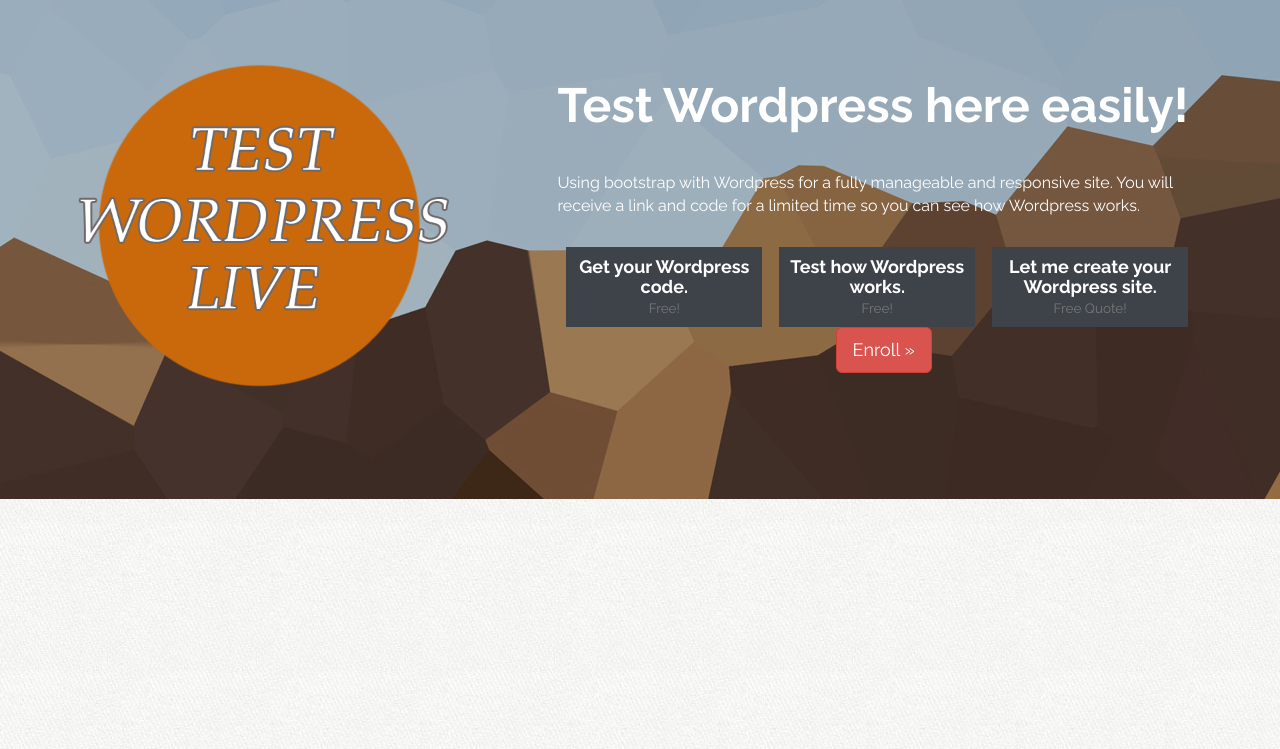
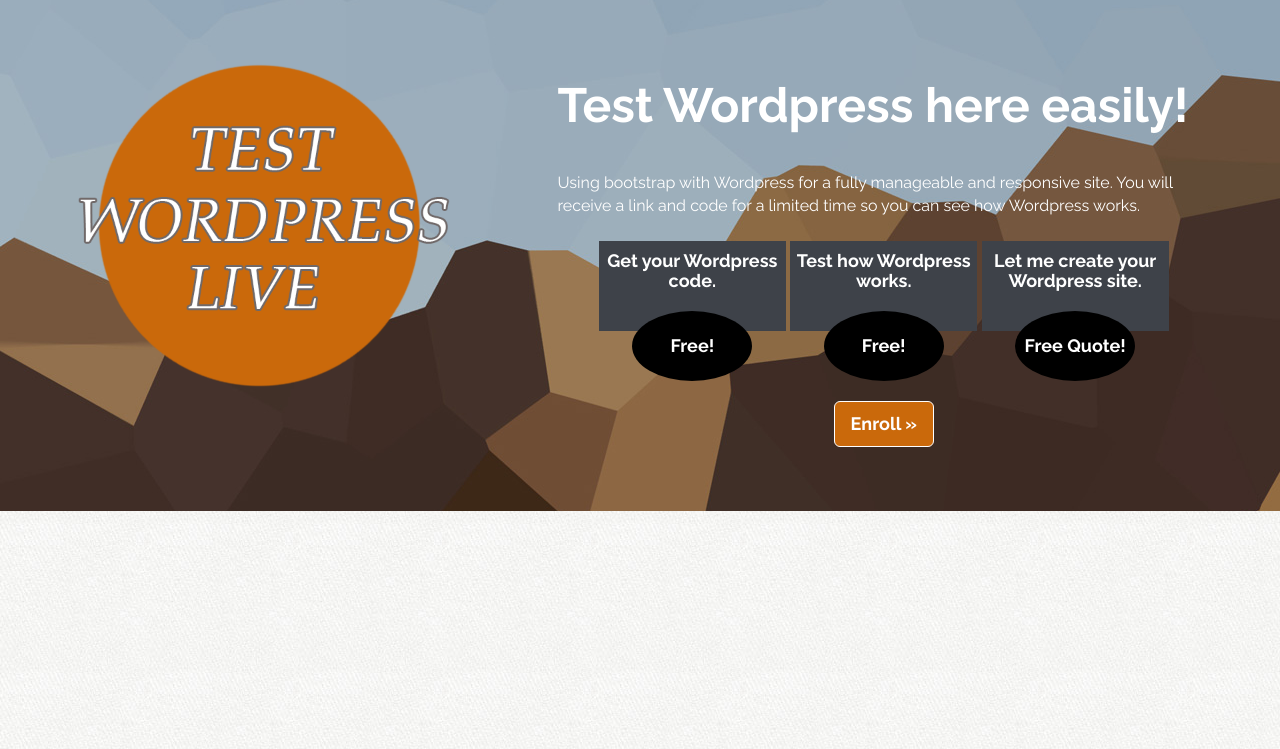
Before and after one commit to georgetour/Bootstrap-to-Wordpress, a PHP site: page / in a window 1280 px wide. Shown: the part 51-800 px from the top of the page. Run offline with PHP 8.4, Linux system fonts and the light colour scheme.

Commit message:
Main page layout and content
- Main page layout and content added
- Mixins for different screens

```diff
--- a/assets/css/_mixins.scss
+++ b/assets/css/_mixins.scss
@@ -24,3 +24,49 @@
   padding: 40px 0;
   color: white;
 }
+
+@mixin price-sphere {
+  position: absolute;
+  width: 120px;
+  text-align: center;
+  line-height: 70px;
+  bottom :-50px;
+  left: 50%;
+  margin-left: -60px;
+  border-radius: 100%;
+  background-color: black;
+
+
+}
+
+//Mixin for small screens
+@mixin small-screens {
+  @media screen and (max-width: 767px) {
+    @content;
+  }
+}
+
+//Mixin for apple ipad and medium screens resolutions
+@mixin apple-and-medium-screens{
+  @media (min-width: 768px) and (max-width: 1024px){
+    @content;
+  }
+}
+
+//Mixin for large screens
+@mixin large-screens{
+  @media screen and (min-width: 1025px){
+    @content;
+  }
+}
+
+//Mixin for exstra large screens
+@mixin xlarge-screens{
+  @media screen and (min-width: 1200px){
+    @content;
+  }
+}
+
+@mixin testBorder{
+  border: 1px solid black;
+}
--- a/assets/css/_variables.scss
+++ b/assets/css/_variables.scss
@@ -1,7 +1,9 @@
 //Colors
 $green : #79b044;
-$slamon : #dd5638;
+$orange: rgb(202,105,11);
 $bluegray : #3e4249;
+
+
 
 //Fonts
 $raleway :  'Raleway',Helvetica,sans-serif;
--- a/assets/css/custom.min.css
+++ b/assets/css/custom.min.css
@@ -1 +1 @@
-body{margin-top:50px;font-family:"Raleway",Helvetica,sans-serif;font-size:16px;background:url("../img/tile.jpg") top left repeat}h1,h2,h3,h4,h5,h6{-webkit-font-smoothing:antialiased;text-rendering:optimizelegibility;font-weight:bold}h1{font-size:3em}h1,h2{margin:10px 0 40px}h3{margin:20px 0}#hero{background:url("../img/hero-bg.jpg") 50% 0 no-repeat fixed;min-height:500px;padding:40px 0;color:white;-webkit-font-smoothing:antialiased;text-rendering:optimizelegibility}#hero .hero-text{margin-top:30px}.price-timeline{margin:30px 0 60px;text-align:center}.price-timeline .price{display:inline-block;margin:0 2% 0 0;width:30%;background:#3e4249}.logo{width:400px}
+body{margin-top:50px;font-family:"Raleway",Helvetica,sans-serif;font-size:16px;background:url("../img/tile.jpg") top left repeat}h1,h2,h3,h4,h5,h6{-webkit-font-smoothing:antialiased;text-rendering:optimizelegibility;font-weight:bold}h1{font-size:3em}h1,h2{margin:10px 0 40px}h3{margin:20px 0}#hero{background:url("../img/hero-bg.jpg") 50% 0 no-repeat fixed;min-height:500px;padding:40px 0;color:white;-webkit-font-smoothing:antialiased;text-rendering:optimizelegibility}#hero .hero-text{margin-top:30px}.price-timeline{padding:14px;text-align:center}.price{vertical-align:top;background-color:#3e4249;position:relative;display:inline-block;padding-bottom:50px;box-sizing:border-box;max-height:100px}.btn{font-weight:bold}.btn-danger{border-color:white;background-color:#ca690b}.price-sphere{position:absolute;width:120px;text-align:center;line-height:70px;bottom:-50px;left:50%;margin-left:-60px;border-radius:100%;background-color:black}@media screen and (max-width:767px){.price{display:block;width:100%}.align-center{text-align:center}}@media(min-width:768px) and (max-width:1024px){.price{display:inline-block;width:30%;max-height:115px}.price .price-sphere{margin-left:-50px;font-size:14px;width:100px}}@media screen and (min-width:1025px){.price{display:inline-block;width:30%}}@media screen and (min-width:1200px){.price{max-height:90px}}.logo{width:400px}
--- a/assets/css/custom.scss
+++ b/assets/css/custom.scss
@@ -1,5 +1,7 @@
 @import "variables";
 @import "mixins";
+
+//General layout
 
 /*Body layout*/
 body{
@@ -33,17 +35,80 @@
   }
 }
 
-.price-timeline{
-  margin: 30px 0 60px;
+.price-timeline {
+  padding: 14px;
   text-align: center;
+}
 
+.price {
+  vertical-align: top;
+  background-color: $bluegray;
+  position: relative;
+  display: inline-block;
+  padding-bottom: 50px;
+  box-sizing: border-box;
+  max-height: 100px;
+}
+
+.btn{
+  font-weight: bold;
+}
+
+.btn-danger{
+  border-color: white;
+  background-color: $orange;
+}
+
+.price-sphere{
+  @include price-sphere;
+}
+
+/* Small screens layout*/
+@include small-screens{
+  .price{
+    display: block;
+    width: 100%;
+  }
+
+  .align-center{
+    text-align: center;
+  }
+}
+
+/* Apple and medium screens layout*/
+@include apple-and-medium-screens{
   .price{
     display: inline-block;
-    margin: 0 2% 0 0;
     width: 30%;
-    background: $bluegray;
+    max-height: 115px;
+
+    .price-sphere{
+      margin-left: -50px;
+      font-size: 14px;
+      width: 100px;
+    }
   }
 }
+/* Large screens layout*/
+@include large-screens{
+  .price{
+    display: inline-block;
+    width: 30%;
+
+  }
+}
+
+@include xlarge-screens{
+  .price{
+    max-height: 90px;
+  }
+}
+
+
+
+
+
+
 
 .logo{
   width: 400px;
--- a/index.html
+++ b/index.html
@@ -10,8 +10,13 @@
 
     <title>Bootstrap To Wordpress</title>
 
+
+
+
     <!--Bootstrap CSS -->
     <link rel="stylesheet" href="assets/css/bootstrap.min.css" type="text/css" >
+
+
 
     <!--Font awesome icons-->
     <link rel="stylesheet" href="assets/css/font-awesome/font-awesome.min.css"  type="text/css">
@@ -63,34 +68,50 @@
     <article >
         <div class="container clearfix">
             <div class="row">
-                <div class="col-sm-5"><!--Left column-->
-                    <img class="logo" src="assets/img/test-wordpress-live.png" alt="Bootstrap To WordPress">
+                <div class="col-sm-5 col-lg-5 col-md-5"><!--Left column-->
+                    <img class="logo img-responsive" src="assets/img/test-wordpress-live.png" alt="Bootstrap To WordPress">
                 </div><!--End Left column----->
-                <div class="col-sm-7 hero-text"><!--Right column-->
-                    <h1>Test Wordpress here easily!</h1>
+                <div class="col-sm-7 col-lg-7 col-md-7  hero-text "><!--Right column-->
+                    <h1 class="align-center">Test Wordpress here easily!</h1>
                     <p>Using bootstrap with Wordpress for a fully manageable and responsive site.
                     You will receive a link and code for a limited time so you can see how
                         Wordpress works.
                     </p>
-                    <div class="price-timeline">
-                        <div class="price active">
-                            <h4>Get your Wordpress code. <div><small>Free!</small></div></h4>
+
+                    <div class="price-timeline  ">
+                        <div class=" price ">
+                            <h4>Get your Wordpress <br>code.
+                                <div class="price-sphere">Free!</div></h4>
                         </div>
-                        <div class="price ">
-                            <h4>Test how Wordpress works. <div><small> Free!</small></div></h4>
-                        </div>
-                        <div class="price ">
-                            <h4>Let me create your Wordpress site.<br>
-                                <div><small>Free Quote!</small></div>
+
+                        <div class="price">
+                            <h4>Test how Wordpress works.
+                                <div class="price-sphere"> Free!</div>
                             </h4>
                         </div>
-                        <p><a class="btn btn-lg btn-danger" href="index.html" role="button">Enroll &raquo;</a></p>
+
+
+                        <div class="price">
+                            <h4>Let me create your Wordpress site.
+                                <div class="price-sphere"> Free Quote!</div>
+                            </h4>
+                        </div>
+
+                        <p style="margin-top: 70px"><a  class="btn btn-lg btn-danger" href="index.html" role="button">Enroll &raquo;</a></p>
                     </div><!--Right column end-->
+
                 </div>
             </div>
         </div>
 
+
+
     </article>
+
+
+
+
+
 
 </section><!--End hero---------------->
 
@@ -155,15 +176,11 @@
 
 </div>
 
-
 <!--BOOTSTRAP CORE JAVASCRIPT-->
 <script src="//ajax.googleapis.com/ajax/libs/jquery/2.2.4/jquery.min.js"></script>
 <script src="assets/js/jquery-2.2.4.min.js"></script>
 <script src="assets/js/main.js"></script>
 
 
-
-
-
 </body>
 </html>
```
Also changed, not shown: assets/css/custom.css (+53 -5 lines), 1 other file.
